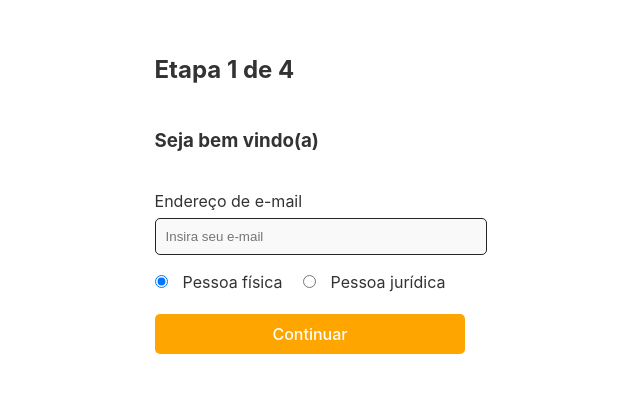
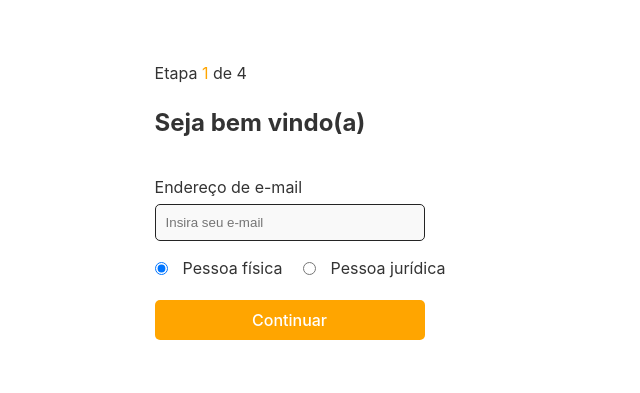
Before and after one commit to MatBSa/desafio-mb-web, a Vue app in the folder frontend/: page / in a window 1280 px wide. Shown: the part 207-600 px from the top of the page, without its empty margins (330-970 px from the left). Built offline with nearby package versions, Linux system fonts and the light colour scheme.

Commit message:
Fix button continue and input field email width

```diff
--- a/frontend/src/components/Step1.vue
+++ b/frontend/src/components/Step1.vue
@@ -1,7 +1,7 @@
 <template>
   <div class="step-one">
-    <h2>Etapa 1 de 4</h2>
-    <h3>Seja bem vindo(a)</h3>
+    <label>Etapa <span class="step-number">1</span> de 4</label>
+    <h2>Seja bem vindo(a)</h2>
     <label for="email">Endereço de e-mail</label>
     <input type="email" id="email" v-model="email" placeholder="Insira seu e-mail"/>
     <span v-if="emailError" class="error">{{ emailError }}</span>
@@ -68,9 +68,13 @@ const validateEmail = (email) => {
   padding: 20px;
 }
 
-h2, h3 {
+h2 {
   text-align: left;
   color: #333;
+}
+
+.step-number {
+  color: orange;
 }
 
 label {
@@ -78,9 +82,18 @@ label {
   color: #333;
 }
 
-input[type="email"],
+input[type="email"] {
+  width: 248px;
+  max-width: 400px;
+  margin-top: 5px;
+  padding: 10px;
+  border: 1px solid #242424;
+  border-radius: 5px;
+  background-color: #f9f9f9;
+}
+
 .continue-button {
-  width: 100%;
+  width: 270px;
   max-width: 400px;
   margin-top: 5px;
   padding: 10px;
@@ -126,7 +139,11 @@ input[type="email"],
     padding: 10px;
   }
 
-  input[type="email"],
+  input[type="email"] {
+    width: 90%;
+    max-width: 100%;
+  }
+
   .continue-button {
     width: 100%;
     max-width: 100%;
```
